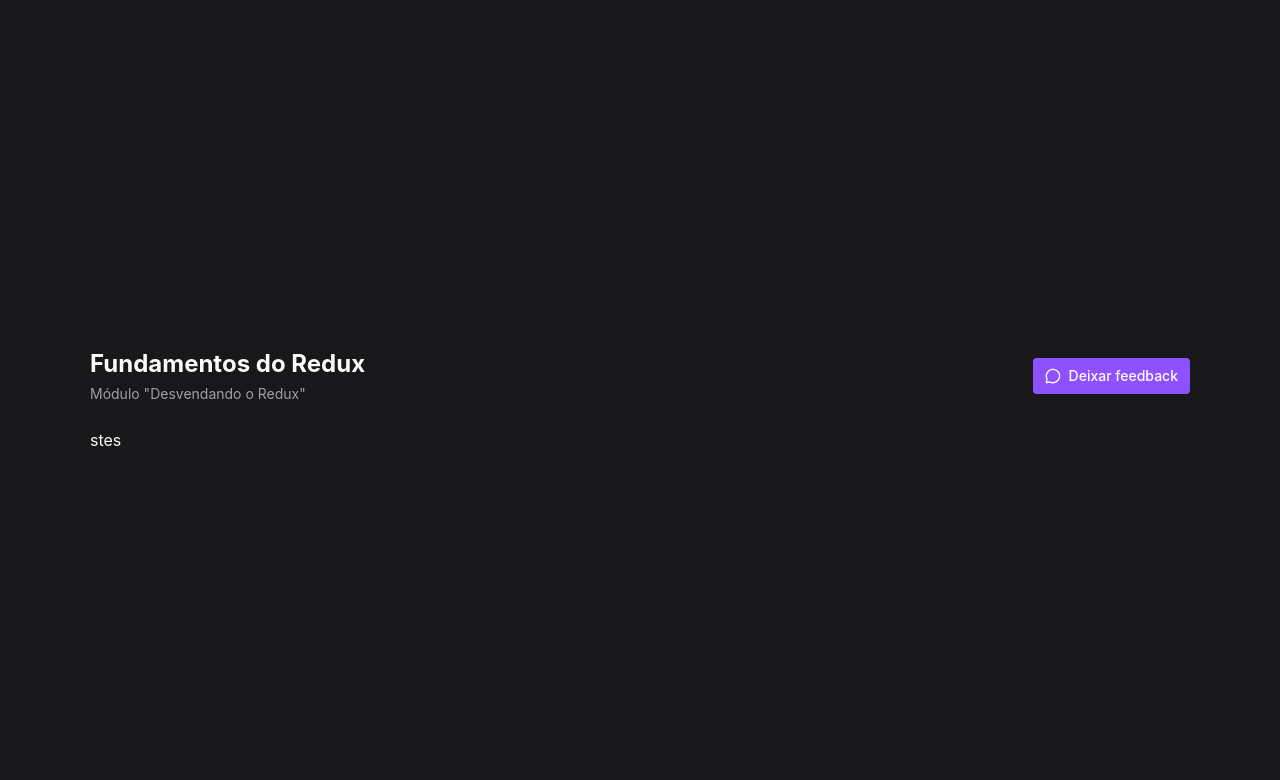
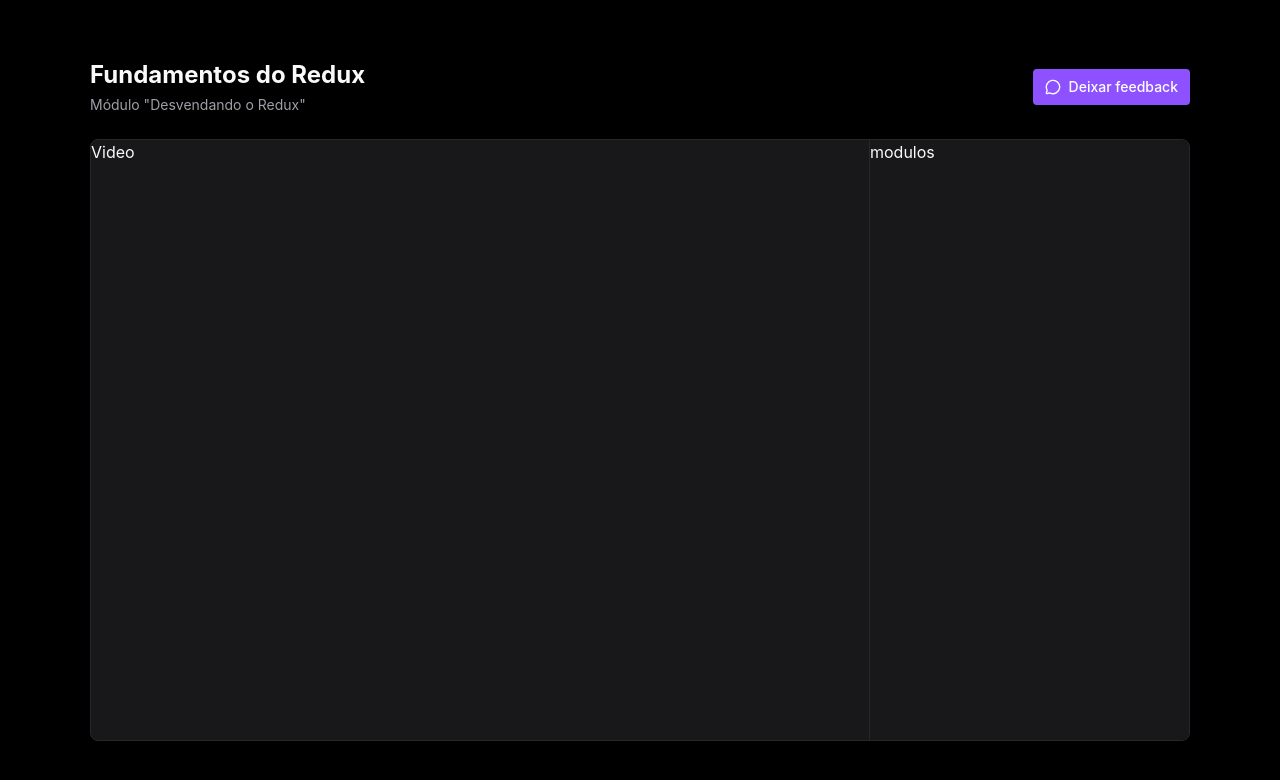
Before and after one commit to rlocatelli9/player-with-redux, a React (Vite) app: page / in a window 1280 px wide. Shown: the top 780 px of the page. Built offline with nearby package versions, Linux system fonts and the light colour scheme.

Commit message:
style: created structure UI

```diff
--- a/src/App.tsx
+++ b/src/App.tsx
@@ -1,11 +1,10 @@
-import { Player } from "./features"
-import { PlayerComponent } from "./features/player"
+import { Player } from './features'
+import { PlayerComponent } from './features/player'
 
 export function App() {
   return (
-    <main className="h-dvh w-dvw bg-zinc-900 text-zinc-50 flex justify-center items-center">
+    <main className="h-dvh w-dvw bg-black text-zinc-50 flex justify-center items-center">
       <PlayerComponent />
-
     </main>
   )
 }
--- a/src/features/player/index.tsx
+++ b/src/features/player/index.tsx
@@ -13,14 +13,27 @@
 
         <button
           type="button"
-          className="flex items-center gap-2 rounded bg-violet-500 px-3 py-2 text-sm font-medium text-white"
+          className={`
+            flex items-center gap-2 rounded bg-violet-500 px-3 py-2
+            text-sm font-medium text-white
+          `}
         >
           <MessageCircle className="w-4 h-4" />
           Deixar feedback
         </button>
       </div>
 
-      <main>stes</main>
+      <main
+        className={`
+          relative flex overflow-hidden rounded-lg border border-zinc-800
+          bg-zinc-900 shadow
+        `}
+      >
+        <div className="flex-1">Video</div>
+        <aside className="w-80 border-l border-zinc-800 bg-zinc-900 h-[600px]">
+          modulos
+        </aside>
+      </main>
     </div>
   )
 }
```
